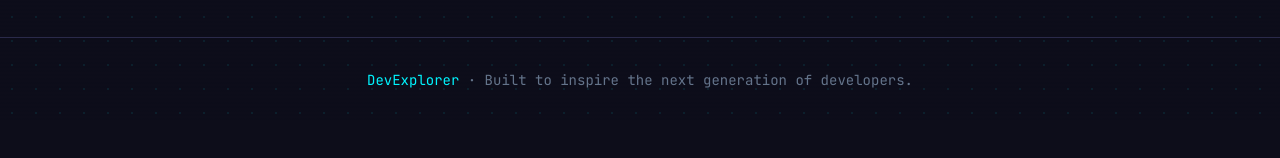
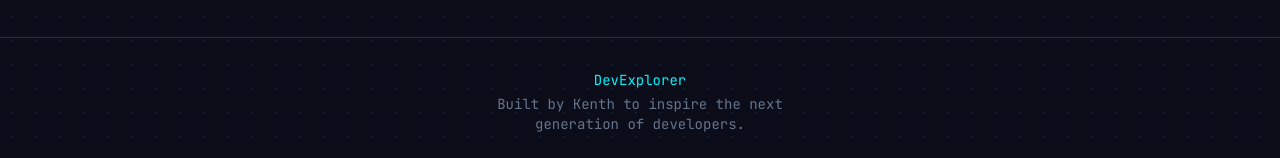
Before and after one commit to kenth-dev/DevExplorer, a React (Vite) app: page / in a window 1280 px wide. Shown: the part 3091-3249 px from the top of the page. Before the commit the page ends 3213 px from the top, so only its background shows below. Built offline with nearby package versions, Linux system fonts and the light colour scheme.

Commit message:
refactor: restructure Footer component for improved layout and readability

```diff
--- a/src/components/Footer/Footer.tsx
+++ b/src/components/Footer/Footer.tsx
@@ -2,11 +2,10 @@ export default function Footer() {
   return (
     <footer className="relative w-full border-t border-border py-8 px-4 scanline-bg overflow-hidden">
       <div className="max-w-6xl mx-auto text-center">
-        <p className="text-sm font-mono text-text-muted">
-          <span className="text-accent-cyan">DevExplorer</span>
-          {' · '}
-          Built to inspire the next generation of developers.
-        </p>
+        <div className="flex flex-col items-center gap-1">
+          <span className="text-accent-cyan text-sm font-mono">DevExplorer</span>
+          <span className="text-sm font-mono max-w-xs text-text-muted">Built by Kenth to inspire the next generation of developers.</span>
+        </div>
       </div>
     </footer>
   );
```
